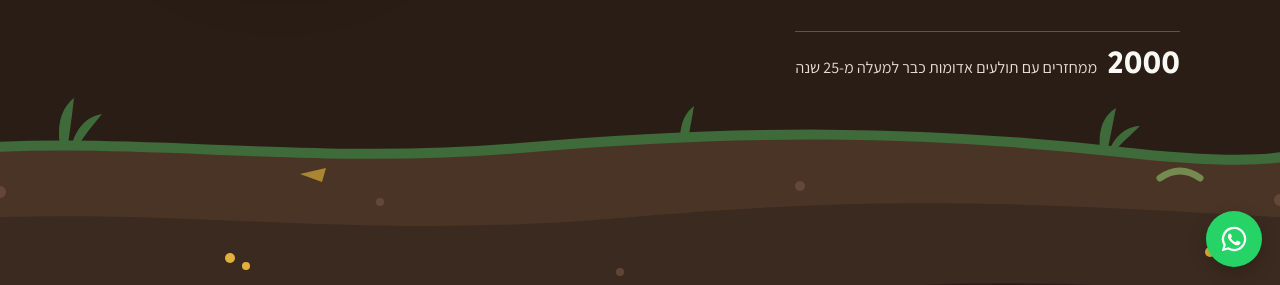
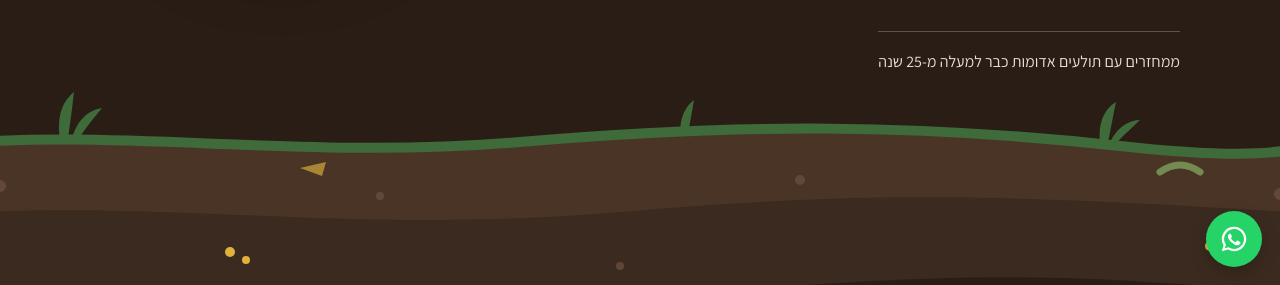
Before and after one commit to nevoes/red-worms, a plain HTML site: page index.html in a window 1280 px wide. Shown: the part 515-800 px from the top of the page. Drawn offline with Linux system fonts and the light colour scheme.

Commit message:
Hero: drop the standalone 2000
Co-Authored-By: Claude Opus 5.5 <noreply@anthropic.com>
Claude-Session: https://claude.ai/code/session_01EL4S9yWt5LbTRYeRd53Qxv

```diff
--- a/index.html
+++ b/index.html
@@ -47,7 +47,7 @@
       <a class="btn btn-primary" href="shop.html">להזמנת תולעים</a>
       <a class="btn btn-ghost" href="worms.html#start">איך מתחילים</a>
     </div>
-    <div class="since"><strong>2000</strong> ממחזרים עם תולעים אדומות כבר למעלה מ-25 שנה</div>
+    <div class="since">ממחזרים עם תולעים אדומות כבר למעלה מ-25 שנה</div>
   </div>
   <svg class="hero-ground" viewBox="0 0 1440 300" preserveAspectRatio="xMidYMax slice" aria-hidden="true">
     <path d="M0 70 C200 50 380 85 600 66 S1000 48 1200 70 1380 60 1440 64 V300 H0Z" fill="#4A3426"/>
```
Also changed, not shown: src/index.html (+1 -1 lines).
